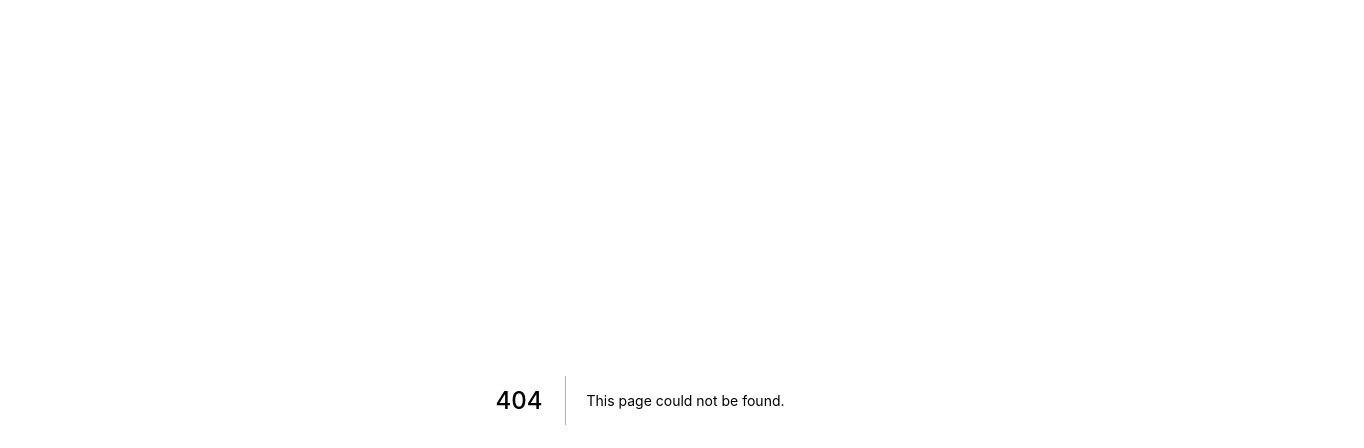
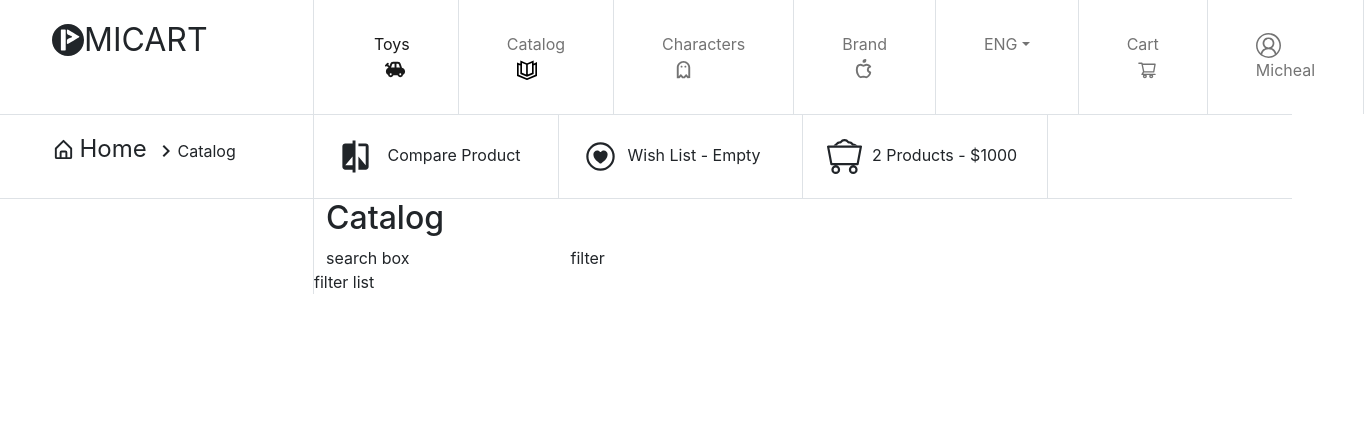
Before and after one commit to Dinixweb/shopping-cart, a Next.js app: page /home in a window 1280 px wide. Before the commit this address had no page. Shown: the top 448 px of the page, 1364 px wide, since content can reach past the window. Built offline with nearby package versions, Linux system fonts and the light colour scheme.

Commit message:
product structure

```diff
--- /dev/null
+++ b/components/breadcrumb.tsx
@@ -0,0 +1,25 @@
+import {BiHomeAlt} from 'react-icons/bi'
+import {MdKeyboardArrowRight, MdCompare} from 'react-icons/md'
+import { IoHeartCircleOutline } from 'react-icons/io5'
+import {BsMinecartLoaded} from 'react-icons/bs'
+const BreadCrumb = () => {
+    return (
+        <div className="main">
+            <div className="row">
+                <div className="col-3 border-bottom p-3 border-end">
+                    <span className="icon ms-5">
+                        <BiHomeAlt size={23} style={{marginTop:-7}}/> <span className='fs-4'>Home <MdKeyboardArrowRight/><small className='fs-6'>Catalog</small> </span>
+                    </span>
+                </div>
+                <div className="col-9 border-bottom">
+                    <div className="row ">
+                    <div className="col-3 border-end p-4"><span><MdCompare size={35} style={{marginRight:10}}/> Compare Product</span></div>
+                    <div className="col-3 border-end p-4"><span><IoHeartCircleOutline size={35} style={{marginRight:10}}/>Wish List - Empty</span></div>
+                    <div className="col-3 border-end p-4"><span><BsMinecartLoaded size={35} style={{marginRight:10}}/>2 Products - $1000</span></div>
+                    </div>
+                </div>
+            </div>
+        </div>
+    )
+}
+export default BreadCrumb
--- /dev/null
+++ b/components/mainbody.tsx
@@ -0,0 +1,11 @@
+import BreadCrumb from "./breadcrumb"
+import MainProducts from "./mainproducts"
+const MainBody = () => {
+    return (
+        <div className="main">
+            <BreadCrumb />
+            <MainProducts/>
+        </div>
+    )
+}
+export default MainBody
--- /dev/null
+++ b/components/mainproducts.tsx
@@ -0,0 +1,22 @@
+import ProductList from "./productslist"
+import Search from "./search"
+import SideBar from "./sidebar"
+ProductList
+const MainProducts = () => {
+    return (
+        <div className="main">
+            <div className="row">
+                <div className="col-3 border-end">
+                    <SideBar/>
+                </div>
+                <div className="col-3">
+                 <div className="row"><Search/></div>
+                    <div className="row">
+                        <ProductList/>
+                    </div>
+                </div>
+            </div>
+        </div>
+    )
+}
+export default MainProducts
--- /dev/null
+++ b/components/productslist.tsx
@@ -0,0 +1,6 @@
+const ProductList = () => {
+    return (
+        <div className="main"></div>
+    )
+}
+export default ProductList
--- /dev/null
+++ b/components/search.tsx
@@ -0,0 +1,15 @@
+const Search = () => {
+return (
+<div className="main">
+    <div className="row">
+        <h2>Catalog</h2>
+        <div className="col-9">
+            search box
+        </div>
+        <div className="col-3"> filter</div>
+        filter list
+    </div>
+</div>
+)
+}
+export default Search
--- /dev/null
+++ b/components/sidebar.tsx
@@ -0,0 +1,8 @@
+const SideBar = () => {
+    return (
+        <div className="main">
+
+        </div>
+    )
+}
+export default SideBar
--- /dev/null
+++ b/components/topnav.tsx
@@ -0,0 +1,17 @@
+import TopMenu from "../layouts/topmenu"
+import {SiPicartodottv} from 'react-icons/si'
+const TopNav = () => {
+return (
+<div className="main">
+  <div className="row">
+    <div className="col-3 border-bottom border-end p-3">
+        <span className="ms-5 fs-2"><SiPicartodottv style={{ marginTop: -5 }} />MICART</span>
+    </div>
+    <div className="col-9 border-bottom">
+      <TopMenu />
+    </div>
+  </div>
+</div>
+)
+}
+export default TopNav
--- /dev/null
+++ b/layouts/topmenu.tsx
@@ -0,0 +1,62 @@
+import {MdToys} from 'react-icons/md'
+import {GrCatalog} from 'react-icons/gr'
+import {CgGhostCharacter} from 'react-icons/cg'
+import {TbBrandApple} from 'react-icons/tb'
+import { AiOutlineShoppingCart } from 'react-icons/ai'
+import { VscAccount } from 'react-icons/vsc'
+
+
+const TopMenu = () => {
+return (
+<div className="main">
+    <nav className="navbar navbar-expand-lg ">
+        <div className="main">
+
+            <button className="navbar-toggler" type="button" data-bs-toggle="collapse"
+                data-bs-target="#navbarSupportedContent" aria-controls="navbarSupportedContent" aria-expanded="false"
+                aria-label="Toggle navigation">
+                <span className="navbar-toggler-icon"></span>
+            </button>
+            <div className="collapse navbar-collapse" id="navbarSupportedContent">
+                <ul className="navbar-nav me-auto mb-2 mb-lg-0">
+                    <li className="nav-item  border-end">
+                            <span className="icons">
+                                <a className="nav-link active m-4 ps-4 pe-4" aria-current="page" href="#">Toys <MdToys size={23} style={{marginLeft:10}}/></a>
+
+                       </span>
+                    </li>
+                    <li className="nav-item  border-end">
+                        <a className="nav-link m-4 ps-4 pe-4" href="#">Catalog<GrCatalog size={20} style={{marginLeft:10}}/></a>
+                    </li>
+
+                    <li className="nav-item  border-end">
+                        <a className="nav-link m-4 ps-4 pe-4">Characters <CgGhostCharacter size={23} style={{marginLeft:10}}/> </a>
+                        </li>
+                         <li className="nav-item  border-end">
+                        <a className="nav-link m-4 ps-4 pe-4">Brand <TbBrandApple size={23} style={{marginLeft:10}}/></a>
+                        </li>
+                         <li className="nav-item  dropdown border-end ">
+                        <a className="nav-link m-4 ps-4 pe-4 dropdown-toggle" href="#" id="navbarDropdown" role="button"
+                            data-bs-toggle="dropdown" aria-expanded="false">
+                            ENG
+                        </a>
+                        <ul className="dropdown-menu " aria-labelledby="navbarDropdown">
+                            <li><a className="dropdown-item" href="#">FR</a></li>
+                            <li><a className="dropdown-item" href="#">AFR</a></li>
+                        </ul>
+                        </li>
+                        <li className="nav-item  border-end">
+                        <a className="nav-link m-4 ps-4 pe-4">Cart <AiOutlineShoppingCart size={20} style={{marginLeft:10}}/></a>
+                        </li>
+                         <li className="nav-item  border-end">
+                        <a className="nav-link m-4 ps-4 pe-4"><VscAccount size={25} style={{marginRight:10}}/>Micheal</a>
+                        </li>
+                </ul>
+
+            </div>
+        </div>
+    </nav>
+</div>
+)
+}
+export default TopMenu
--- a/pages/_app.tsx
+++ b/pages/_app.tsx
@@ -1,8 +1,15 @@
+import 'bootstrap/dist/css/bootstrap.css';
 import '../styles/globals.css'
+import Script from 'next/script';
 import type { AppProps } from 'next/app'
 
 function MyApp({ Component, pageProps }: AppProps) {
-  return <Component {...pageProps} />
+return<>
+  <Script id='bootstrap-cdn' src='https://cdn.jsdelivr.net/npm/bootstrap@5.1.3/dist/js/bootstrap.bundle.min.js'>
+  </Script>
+  <Component {...pageProps} />
+
+</>
 }
 
 export default MyApp
--- /dev/null
+++ b/pages/home.tsx
@@ -0,0 +1,11 @@
+import TopNav from "../components/topnav"
+import MainBody from "../components/mainbody"
+const HomePage = () => {
+return (
+<div className="main">
+        <TopNav />
+        <MainBody/>
+</div>
+)
+}
+export default HomePage
--- a/styles/globals.css
+++ b/styles/globals.css
@@ -19,8 +19,14 @@ a {
   html {
     color-scheme: dark;
   }
+
   body {
     color: white;
     background: black;
   }
 }
+
+.navbar {
+  padding: 0 !important;
+  margin: 0 !important;
+}
```
Also changed, not shown: pages/index.tsx (+6 -56 lines).
